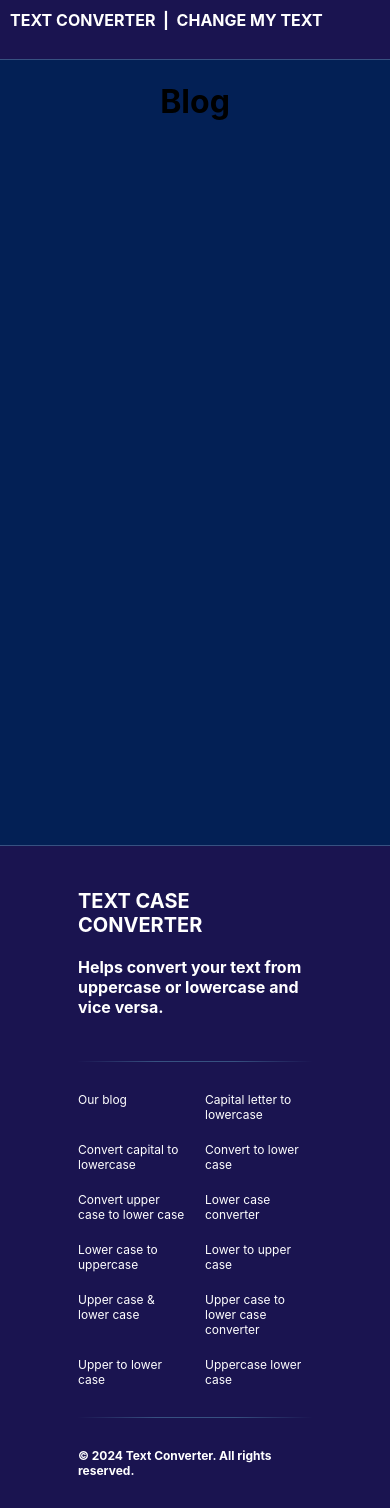
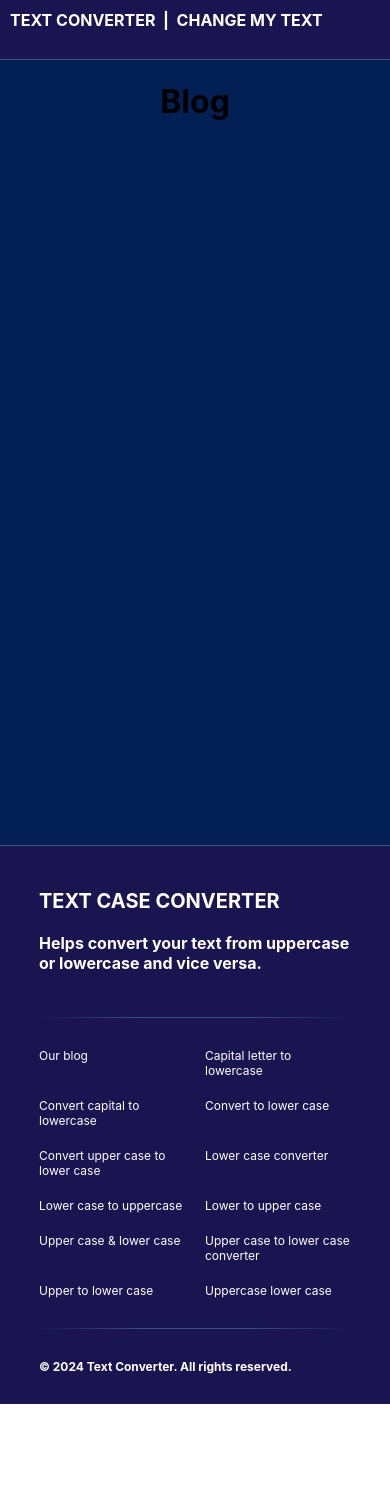
Before and after one commit to nashare/text-converter, a React (Create React App) app in the folder text-converter/: page /blog in a window 390 px wide. After the commit the page ends 1404 px from the top, so only its background shows below. Built offline with nearby package versions, Linux system fonts and the light colour scheme.

Commit message:
mobile footer css

```diff
--- a/text-converter/src/components/Footer/Footer.css
+++ b/text-converter/src/components/Footer/Footer.css
@@ -52,4 +52,8 @@
     .footer-navigation-list {
         grid-template-columns: repeat(2, 1fr);
     }
+
+    .footer-container {
+        width: 80%;
+    }
 }
```
